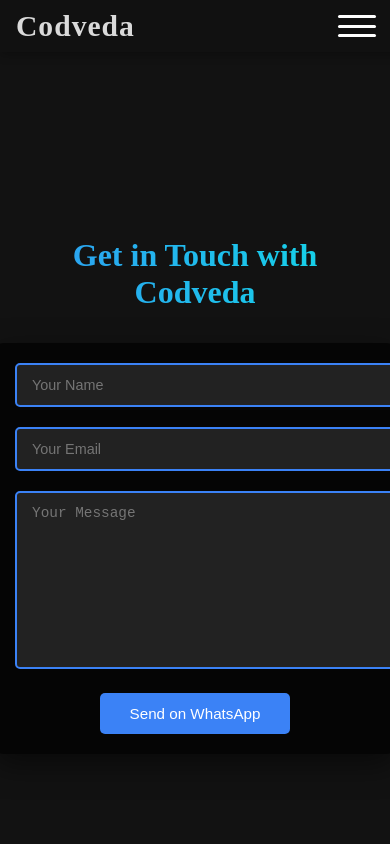
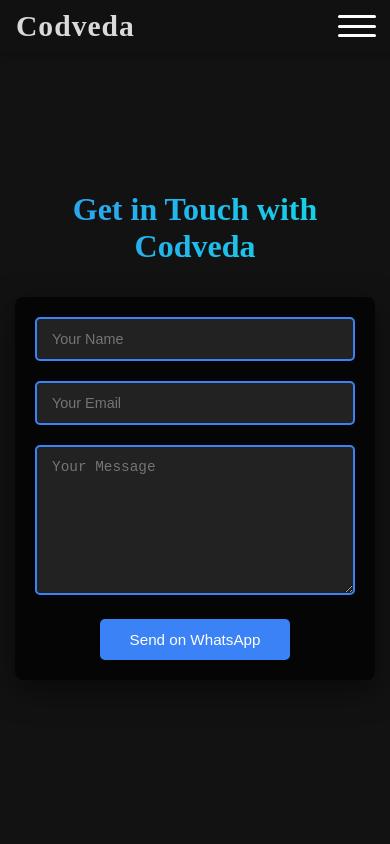
Before and after one commit to 7489-Ajay/codveda-spa, a React (Create React App) app: page /contact in a window 390 px wide. Shown: the top 844 px of the page. Built offline with nearby package versions, Linux system fonts and the light colour scheme.

Commit message:
Made changes to the React app

```diff
--- a/src/components/Navbar.css
+++ b/src/components/Navbar.css
@@ -10,11 +10,10 @@
   top: 0;
   left: 0;
   width: 100%;
-    background-color: #111; /* Midnight black background */
+  background-color: #111;
   padding: 0.6rem 1rem;
   z-index: 1000;
   box-shadow: 0 2px 10px rgba(0, 0, 0, 0.3);
-
 }
 
 .navbar-container {
@@ -24,8 +23,6 @@
   max-width: 1200px;
   margin: 0 auto;
 }
-
-
 
 .logo {
   display: flex;
@@ -63,7 +60,7 @@
 .nav-menu ul {
   display: flex;
   list-style: none;
-    gap: 3.5rem; /* Increased gap between items */
+  gap: 3.5rem;
 }
 
 .nav-menu a {
@@ -89,9 +86,7 @@
   border: none;
   cursor: pointer;
   z-index: 1100;
-    margin: 0 1.5rem; /* 👈 space on both sides (left & right) */
-
-
+  margin: 0 1.5rem;
 }
 
 .menu-toggle .bar {
@@ -103,10 +98,8 @@
 }
 
 .menu-toggle:hover .bar {
-    background-color: #426cd8; /* Color change on hover */
+  background-color: #426cd8;
 }
-
-
 
 /* Mobile Styles */
 @media (max-width: 768px) {
@@ -124,9 +117,10 @@
     clip-path: circle(0% at 90% -10%);
     transition: clip-path 0.6s ease;
 
-      /* ✅ Add these */
+    /* ✅ Center the container */
     display: flex;
     justify-content: center;
+    align-items: center;
   }
 
   .nav-menu.open {
@@ -138,7 +132,6 @@
     flex-direction: column;
     align-items: center;
     justify-content: center;
-
     gap: 1.5rem;
     padding: 2rem 0;
     margin: 0;
@@ -148,7 +141,7 @@
   .nav-menu li {
     list-style: none;
     width: 100%;
-      text-align: center; /* ✅ Centering each item */
+    text-align: center;
   }
 
   .nav-menu a {
--- a/src/pages/Contact.css
+++ b/src/pages/Contact.css
@@ -1,6 +1,6 @@
 /* General Styles for Contact Section */
 .contact-section {
-    background-color: #121212; /* Midnight dark background */
+  background-color: #121212;
   color: #ffffff;
   padding: 80px 20px;
   display: flex;
@@ -10,13 +10,13 @@
   min-height: 100vh;
   text-align: center;
   overflow: hidden;
+  box-sizing: border-box;
 }
 
 .contact-section h1 {
   font-size: 2.8rem;
   font-weight: 700;
   margin-bottom: 2rem;
-    color: #ffffff;
   background: linear-gradient(90deg, #3b82f6, #00ffe0);
   background-size: 200% auto;
   -webkit-background-clip: text;
@@ -33,6 +33,7 @@
   width: 100%;
   max-width: 600px;
   animation: fadeInUp 1.5s ease-out forwards;
+  box-sizing: border-box;
 }
 
 /* Form Elements */
@@ -47,6 +48,7 @@
   color: #ffffff;
   font-size: 1rem;
   transition: border-color 0.3s ease;
+  box-sizing: border-box;
 }
 
 .contact-form input:focus,
@@ -98,31 +100,20 @@
 }
 
 /* Responsive Styles */
-
-  /* Tablet and Smaller Devices */
 @media (max-width: 1024px) {
   .contact-section h1 {
     font-size: 2.4rem;
   }
-
-    .contact-form input,
-    .contact-form textarea {
-      font-size: 1rem;
 }
 
-    .contact-form button {
-      font-size: 1rem;
-    }
-  }
-
-  /* Mobile Devices */
 @media (max-width: 768px) {
   .contact-section {
     padding: 60px 15px;
   }
 
   .contact-form {
-      padding: 30px;
+    padding: 25px 20px;
+    max-width: 90vw; /* ✅ This avoids cutting on mobile */
   }
 
   .contact-form input,
@@ -142,6 +133,7 @@
 
   .contact-form {
     padding: 20px;
+    max-width: 95vw; /* ✅ Extra responsive */
   }
 
   .contact-form input,
```
Lines whose indentation alone changed are shown as unchanged.
